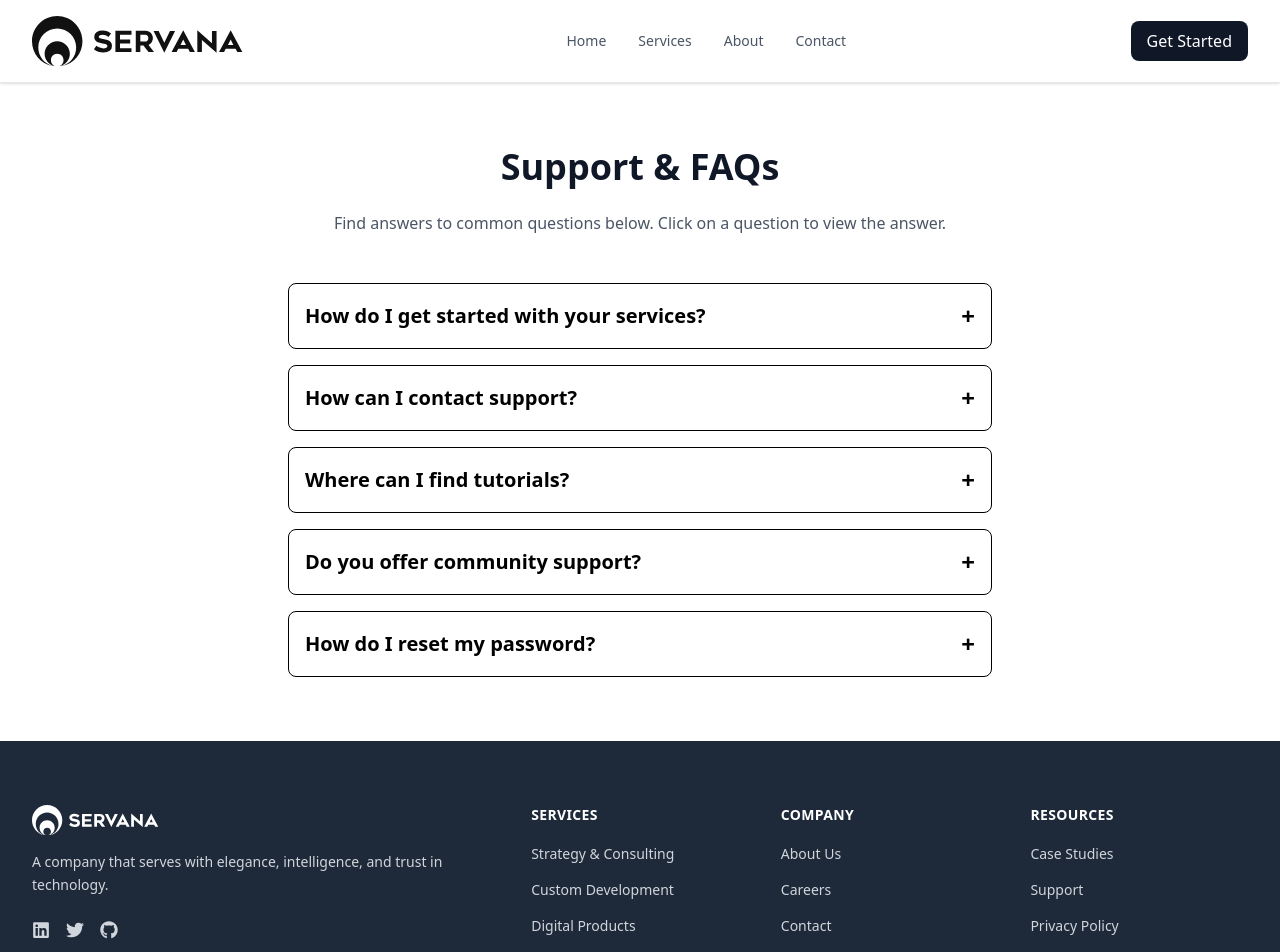
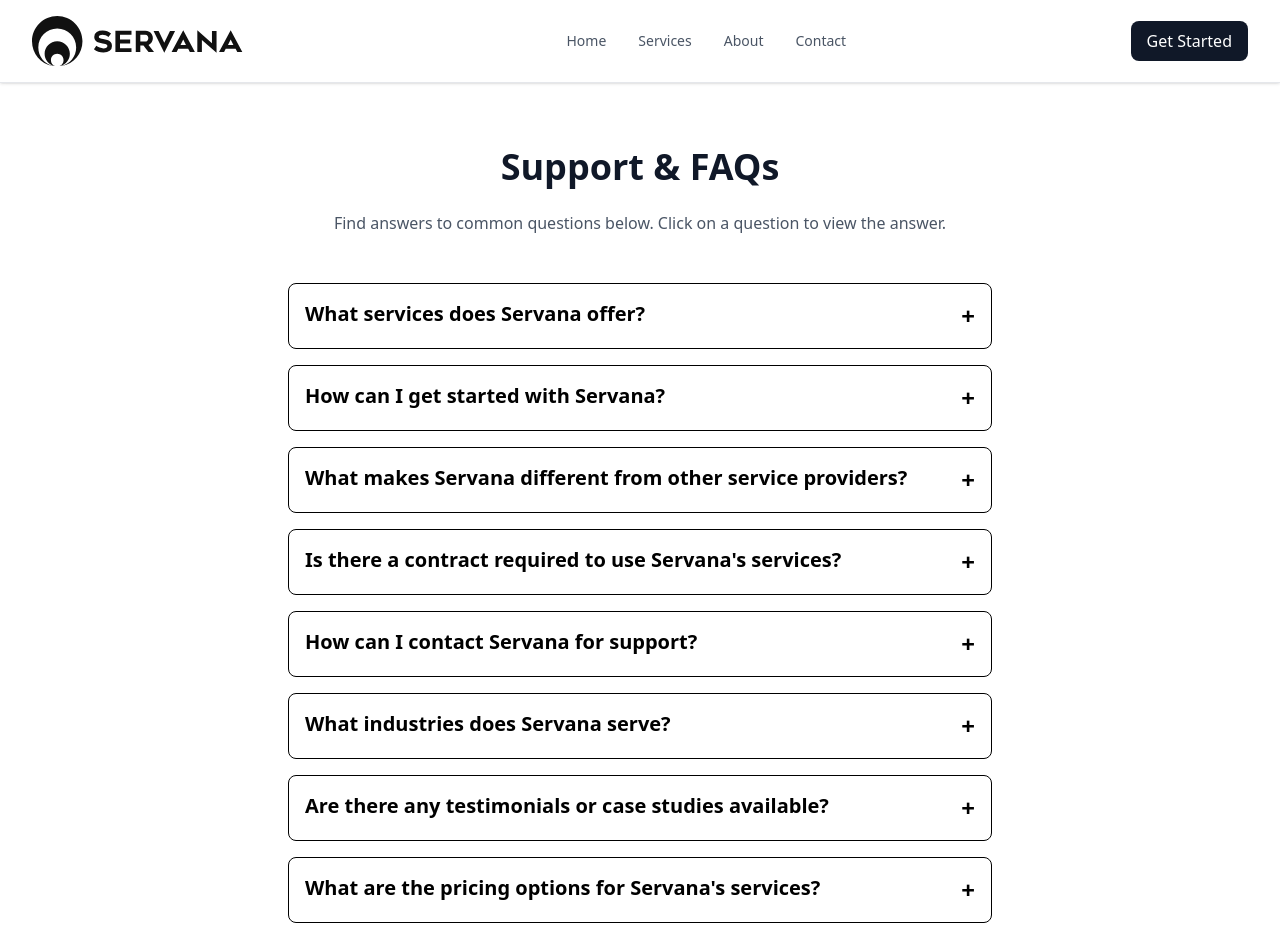
Before and after one commit to csepriyaranjan/Servana, a React (Vite) app: page /support in a window 1280 px wide. Shown: the top 952 px of the page. Built offline with nearby package versions, Linux system fonts and the light colour scheme.

Commit message:
Update Support.jsx

```diff
--- a/src/pages/resources/Support.jsx
+++ b/src/pages/resources/Support.jsx
@@ -4,31 +4,47 @@ export default function Support() {
   // List of FAQs
   const faqs = [
   {
-      question: "How do I get started with your services?",
+    question: "What services does Servana offer?",
     answer:
-        "You can get started by signing up, following the setup guide in Documentation, and exploring our tutorials."
+      "Servana provides a range of services including web development,App development and cloud-based solutions. Each service is designed to meet the unique needs of our clients, ensuring quality and efficiency."
   },
   {
-      question: "How can I contact support?",
+    question: "How can I get started with Servana?",
     answer:
-        "Reach out via our contact form, email, or live chat. We respond promptly to all queries."
+      "Getting started is easy! Simply contact our team, and our experts will guide you through the process step by step."
   },
   {
-      question: "Where can I find tutorials?",
+    question: "What makes Servana different from other service providers?",
     answer:
-        "Tutorials are available in the Documentation section, covering basic to advanced use cases."
+      "At Servana, we prioritize personalized service, cutting-edge technology, and customer satisfaction. Our tailored solutions ensure that each client’s specific goals are achieved effectively."
   },
   {
-      question: "Do you offer community support?",
+    question: "Is there a contract required to use Servana's services?",
     answer:
-        "Yes! You can engage with other users, ask questions, and share knowledge in our Community Forum."
+      "No, we offer flexible service agreements to suit your needs. Whether you require a one-time project or ongoing support, we can customize a plan that works for you."
   },
   {
-      question: "How do I reset my password?",
+    question: "How can I contact Servana for support?",
     answer:
-        "Click on 'Forgot Password' on the login page and follow the instructions to reset your password."
+      "You can reach our support team via email, phone. Our dedicated team is available to assist you with any inquiries or issues."
+  },
+  {
+    question: "What industries does Servana serve?",
+    answer:
+      "Servana caters to diverse industries including healthcare, education, retail, and technology. Our adaptable solutions make us suitable for a wide range of sectors."
+  },
+  {
+    question: "Are there any testimonials or case studies available?",
+    answer:
+      "Yes! We provide client testimonials and detailed case studies that showcase how we’ve successfully helped businesses achieve their goals."
+  },
+  {
+    question: "What are the pricing options for Servana's services?",
+    answer:
+      "Our pricing is transparent and competitive. The cost varies depending on the services you need, and we provide detailed quotes after assessing your requirements."
   }
 ];
+
 
   // State to track which FAQ is open
   const [openIndex, setOpenIndex] = useState(null);
@@ -45,14 +61,14 @@ export default function Support() {
           Find answers to common questions below. Click on a question to view the answer.
         </p>
 
-        <div className="text-left md:text-center space-y-4">
+        <div className="text-left space-y-4">
           {faqs.map((faq, index) => (
             <div
               key={index}
               className="border rounded-lg p-4 cursor-pointer hover:shadow-md transition-shadow"
               onClick={() => toggleFAQ(index)}
             >
-              <div className="flex justify-between items-center">
+              <div className="flex justify-between">
                 <h2 className="text-xl font-semibold">{faq.question}</h2>
                 <span className="text-2xl font-bold">
                   {openIndex === index ? "−" : "+"}
```
Lines whose indentation alone changed are shown as unchanged.
